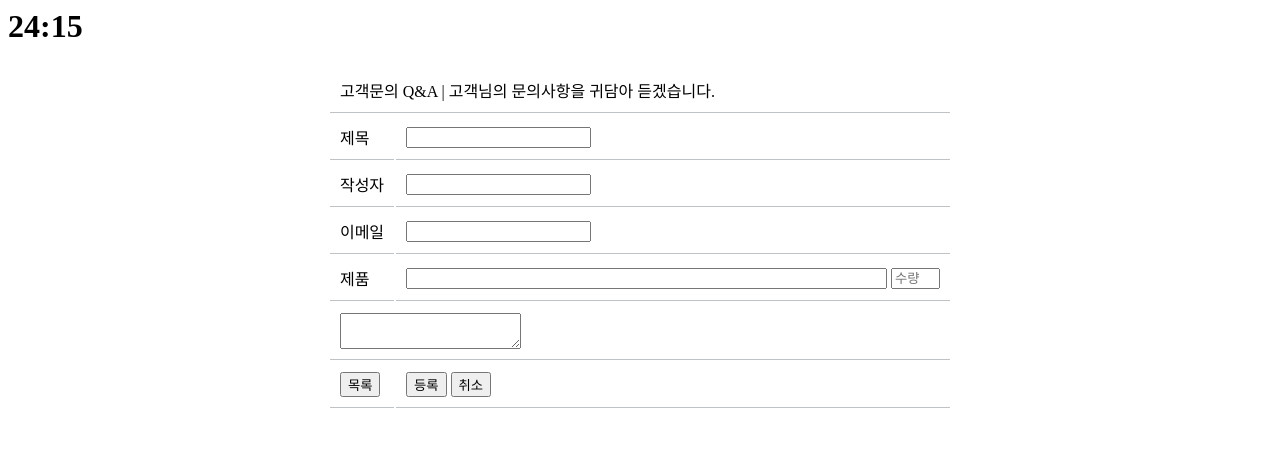
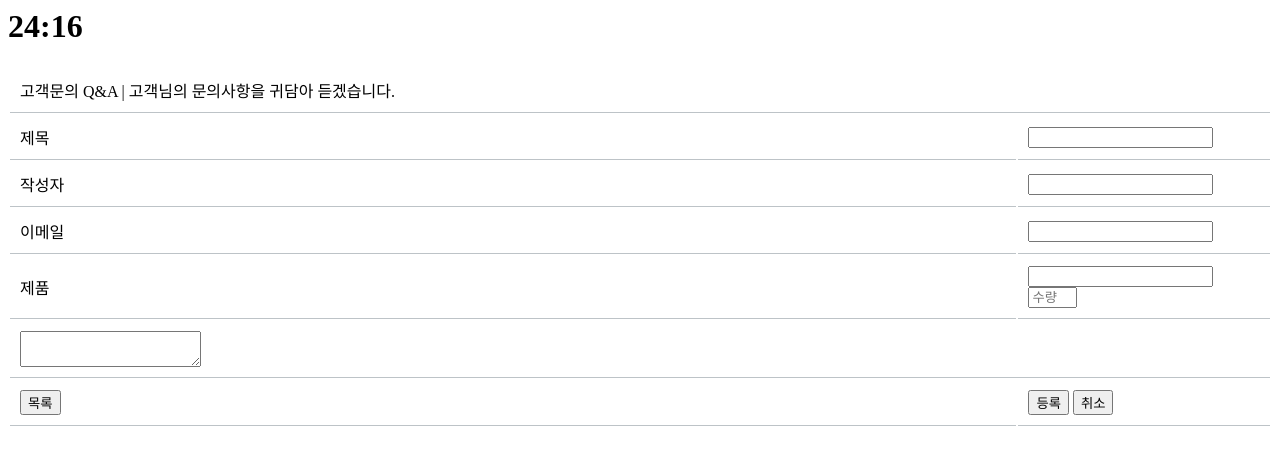
Before and after one commit to llll0103/d_saeshin, a plain HTML site: page index.html in a window 1280 px wide. Drawn offline with Linux system fonts and the light colour scheme.

Commit message:
Update index.html

```diff
--- a/index.html
+++ b/index.html
@@ -11,9 +11,6 @@
             border-bottom: 1px solid #BDC3C7;
             padding: 10px;
         }
-  input {
-    size : 60;
-  }
 </style>
 <head>
 </head>
@@ -23,7 +20,7 @@
 <input type=hidden name="orgid" value="00D0p0000000TBl">
 <input type=hidden name="retURL" value="http://saeshinmall.com/board/product/write.html?board_no=6">
 <div id="content">
-<h1>24:15</h1>
+<h1>24:16</h1>
 <table>
   <tr><td colspan="2"><label for="title">고객문의 Q&A | 고객님의 문의사항을 귀담아 듣겠습니다.<label></td></tr>
   <tr>
@@ -45,7 +42,7 @@
   <tr>
     <td>제품</td>
     <td>
-      <input id="InputProductName__c" name="InputProductName__c" type="text" size="57">
+      <input id="InputProductName__c" name="InputProductName__c" type="text">
       <input id="Quantity__c" name="Quantity__c" placeholder="수량" size="3">
     </td>
   </tr>
@@ -53,10 +50,10 @@
     <td colspan="2"><textarea name="description"></textarea></td>
   </tr>
   <tr>
-    <td>
+    <td width="80%">
       <input type="submit" name="" value="목록">
     </td>
-    <td>
+    <td width="20%">
       <input type="submit" name="submit" value="등록">
       <input type="submit" name="" value="취소">
     </td>
```
